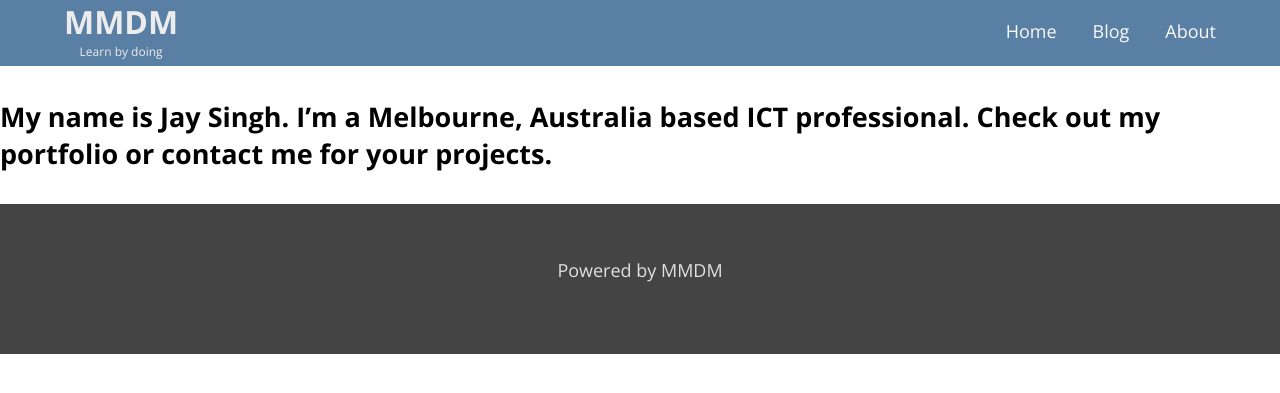
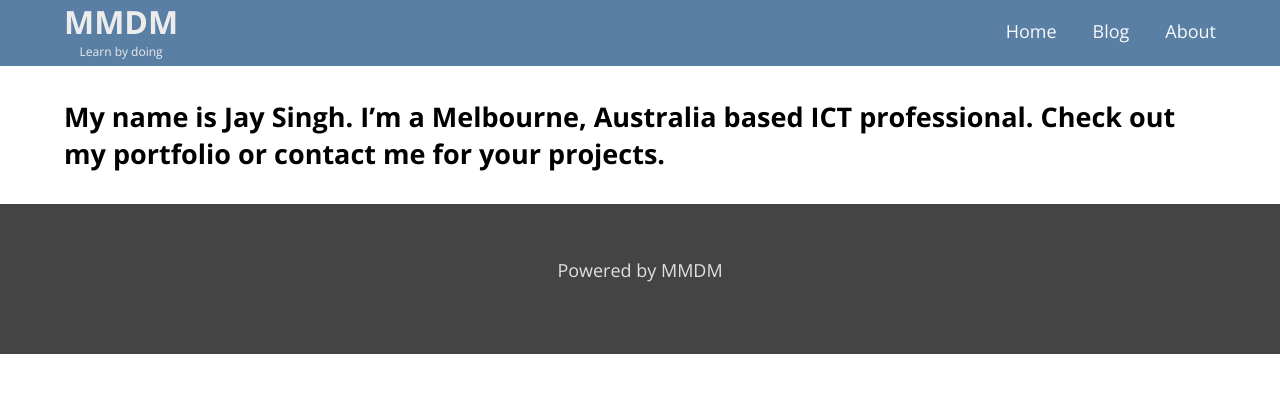
Before and after one commit to jays1ngh/jays1ngh.github.io, a Jekyll site: the page built from about.md, in a window 1280 px wide. Shown: the top 393 px of the page. Built offline with Jekyll 4.4.1, drawn with Linux system fonts in a browser that asks for light colours.

Commit message:
updated files

```diff
--- a/_layouts/about.html
+++ b/_layouts/about.html
@@ -1,6 +1,6 @@
 ---
 layout: default
 ---
-<div class="about">
+<div class="container about">
     <h2>My name is Jay Singh. I’m a Melbourne, Australia based ICT professional. Check out my portfolio or contact me for your projects. </h2>
 </div>
--- a/_layouts/blog.html
+++ b/_layouts/blog.html
@@ -1,6 +1,5 @@
 ---
 layout: default
-title: My Blog
 ---
 <div class="container">
   <!-- This loops through the paginated posts -->
```
